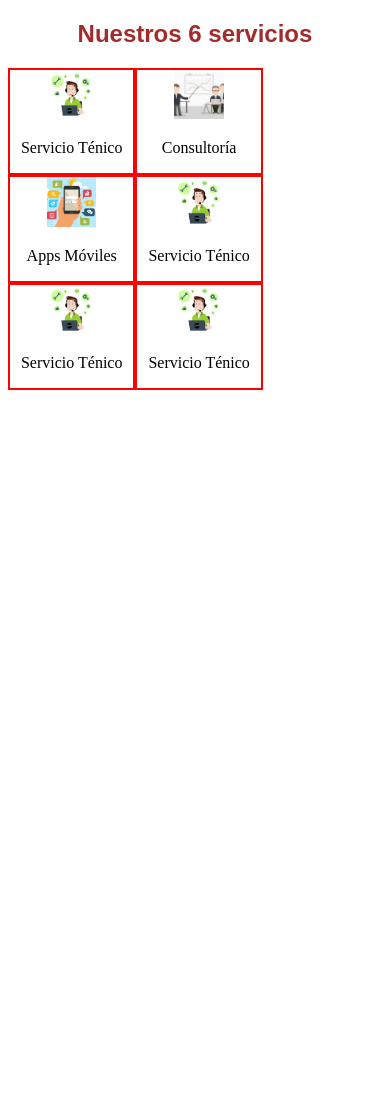
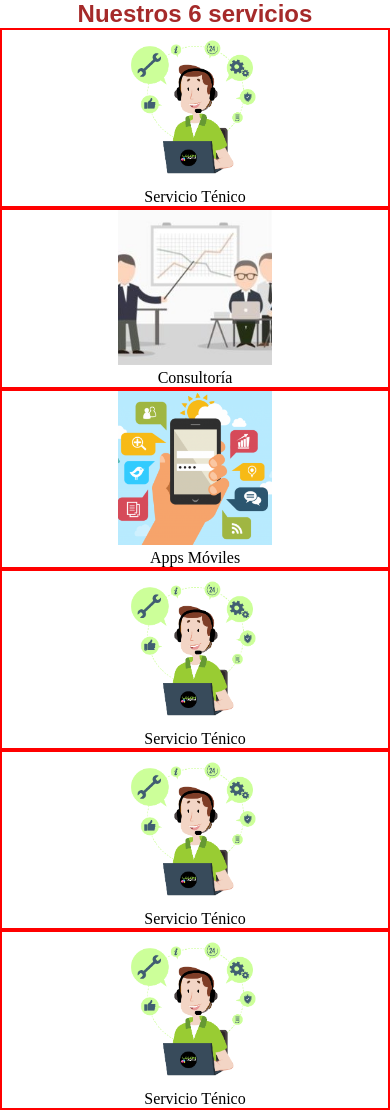
Before and after one commit to AndujarVirrey/6SERVICIOS, a plain HTML site: page index.html in a window 390 px wide. Before the commit the page ends 844 px from the top, so only its background shows below. Drawn offline with Linux system fonts and the light colour scheme.

Commit message:
con el responsive hecho

```diff
--- a/index.html
+++ b/index.html
@@ -5,6 +5,10 @@
     <meta name="viewport" content="width=device-width, initial-scale=1.0">
     <title>Document</title>
     <style>
+           * {
+            box-sizing: border-box;
+            margin:0;
+           }
            #contenedor { display: flex;
                 flex-wrap: wrap;
             }
@@ -19,6 +23,18 @@
             .titulo { font-family: Arial, Helvetica, sans-serif;
                     text-align: center;
                     color:brown}
+            /* para móviles */
+            @media ( max-width:600px) {
+                .servicio {
+                    width:100%;
+                }
+            }
+            /* para tablets */
+            @media ( min-width:601px) and ( max-width:800px) {
+                .servicio {
+                    width:50%;
+                }
+            }
     </style>
 </head>
 <body>
```
